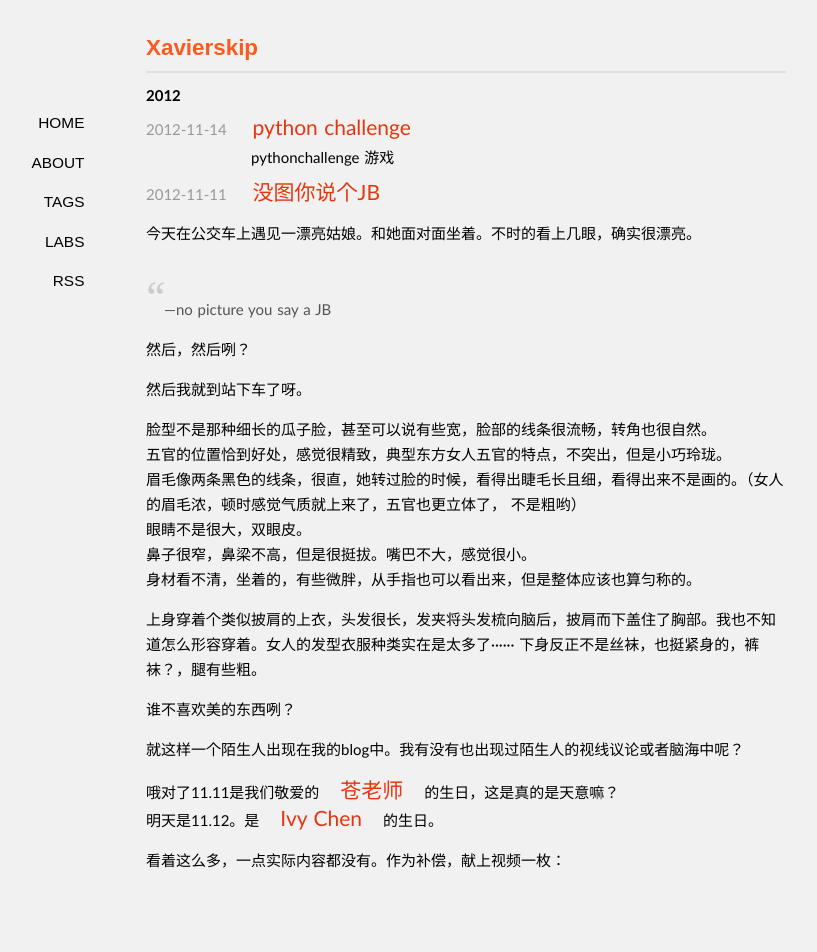
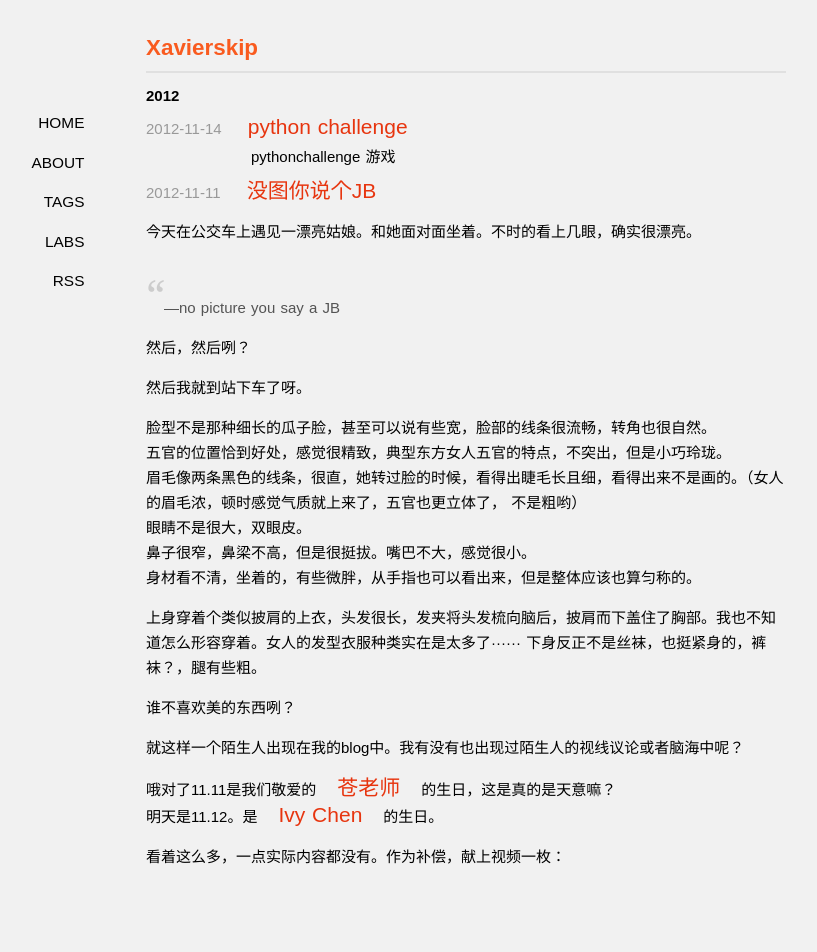
Before and after one commit to xavierskip/xavierskip.github.io, a Jekyll site: the page built from index.html, in a window 1280 px wide. Shown: the top 952 px of the page, without its empty margins (174-991 px from the left). Built offline with Jekyll 4.4.1, drawn with Linux system fonts in a browser that asks for light colours; some web fonts are replaced; Markdown is read by kramdown in place of the engine named in the settings; the list of posts is cut into pages by our own code.

Commit message:
font-family

```diff
--- a/media/css/style.css
+++ b/media/css/style.css
@@ -14,11 +14,13 @@ modify by xavirskip
 @2012-9-24
 */
 
+/* FONT
 @import url(http://fonts.googleapis.com/css?family=Galdeano);
 @import url(http://fonts.googleapis.com/css?family=Electrolize);
 @import url(http://fonts.googleapis.com/css?family=Cuprum);
+*/
 body{font-size:14px;word-spacing:1px;margin-left:auto;margin-right:auto;
-	font-family:"Galdeano","Hiragino Sans GB","Microsoft YaHei",Trebuchet,"Trebuchet MS",Tahoma,"Lucida Grande","Lucida Sans Unicode",Verdana,sans-serif;
+	font-family: "Inconsolata","Microsoft YaHei",sans-serif;
 	color:#000000;background-color:#F1F1F1;}
 *{padding:0;margin: 0;border:none;outline:none;}
 a{color:#E7350F;text-decoration:none;}
@@ -33,7 +35,7 @@ blockquote{text-align:justify;color:#545454;}
 blockquote::before{
 	content: "“";
 	font-size: 42px;
-	font-family: georgia,serif;
+	font-family: "Inconsolata",georgia,serif;
 	color: #ccc;
 	position: relative;
 	top: 0.7em;
@@ -63,7 +65,7 @@ h1{font-family:"Cuprum","Hiragino Sans GB","Microsoft YaHei",sans-serif;font-siz
 h2{font-family:"Cuprum","Hiragino Sans GB","Microsoft YaHei",sans-serif;font-size:1.4em;color:#111;}
 h3{font-family:"Cuprum","Hiragino Sans GB","Microsoft YaHei",sans-serif;font-size:1.2em;color:#222;}
 h4{font-family:"Cuprum","Hiragino Sans GB","Microsoft YaHei",sans-serif;font-size:1em;color:#333;}
-pre,code{font-family:Menlo,"Andale Mono",Consolas,"Courier New",Monaco,monospace;font-size:13px;}
+pre,code{font-family: Menlo,"Andale Mono",Consolas,"Courier New",Monaco,monospace;font-size:13px;}
 code{padding: 3px 4px;background-color: #F7F7F9;border: 1px solid #E1E1E8;}
 embed,object,iframe{display:block;margin:4px auto;}
 .gist{font-size: 12px;line-height:1.6;}
```
